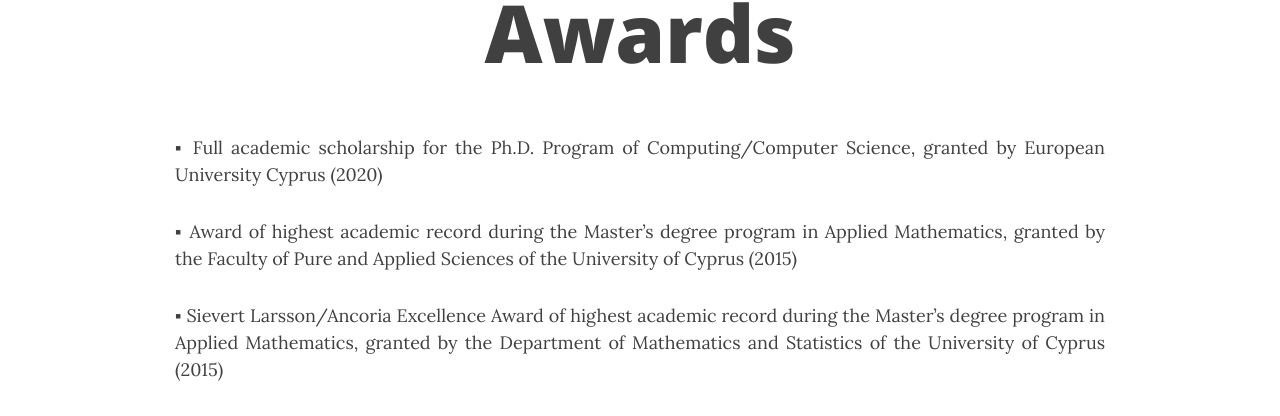
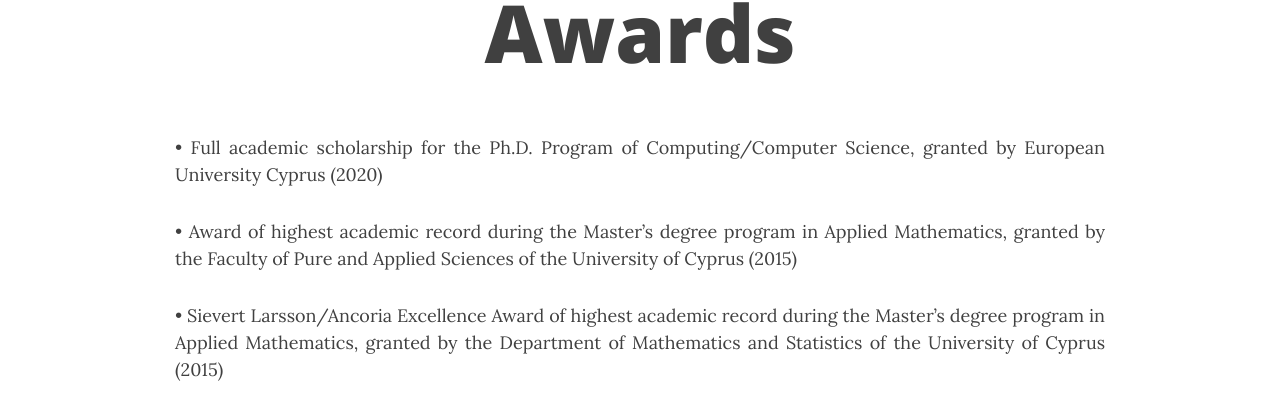
Before and after one commit to ch-var/ch-var.github.io, a Jekyll site: the page built from awards.html, in a window 1280 px wide. Shown: the part 142-558 px from the top of the page. Built offline with Jekyll 4.4.1, drawn with Linux system fonts in a browser that asks for light colours.

Commit message:
Update awards.html

```diff
--- a/awards.html
+++ b/awards.html
@@ -20,6 +20,6 @@
   }
 </style>
 
-<p align='justify'>▪  Full academic scholarship for the Ph.D. Program of Computing/Computer Science, granted by European University Cyprus (2020) </p>
-<p align='justify'>▪  Award of highest academic record during the Master’s degree program in Applied Mathematics, granted by the Faculty of Pure and Applied Sciences of the University of Cyprus (2015) </p>
-<p align='justify'>▪  Sievert Larsson/Ancoria Excellence Award of highest academic record during the Master’s degree program in Applied Mathematics, granted by the Department of Mathematics and Statistics of the University of Cyprus (2015)</p>
+<p align='justify'>&#8226;  Full academic scholarship for the Ph.D. Program of Computing/Computer Science, granted by European University Cyprus (2020) </p>
+<p align='justify'>&#8226;  Award of highest academic record during the Master’s degree program in Applied Mathematics, granted by the Faculty of Pure and Applied Sciences of the University of Cyprus (2015) </p>
+<p align='justify'>&#8226;  Sievert Larsson/Ancoria Excellence Award of highest academic record during the Master’s degree program in Applied Mathematics, granted by the Department of Mathematics and Statistics of the University of Cyprus (2015)</p>
```
